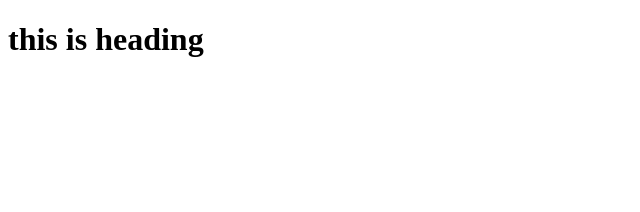
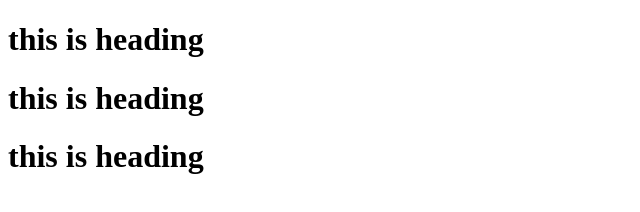
Before and after one commit to vicky9323/SimpleWebpage, a plain HTML site: page index.html in a window 1280 px wide. Shown: the whole page, without its empty margins (0-640 px from the left). Drawn offline with Linux system fonts and the light colour scheme.

Commit message:
update index.html

```diff
--- a/index.html
+++ b/index.html
@@ -5,5 +5,7 @@
 </head>
 <body>
 	<h1> this is heading</h1>
+	<h1> this is heading</h1>
+	<h1> this is heading</h1>
 </body>
 </html>
```
